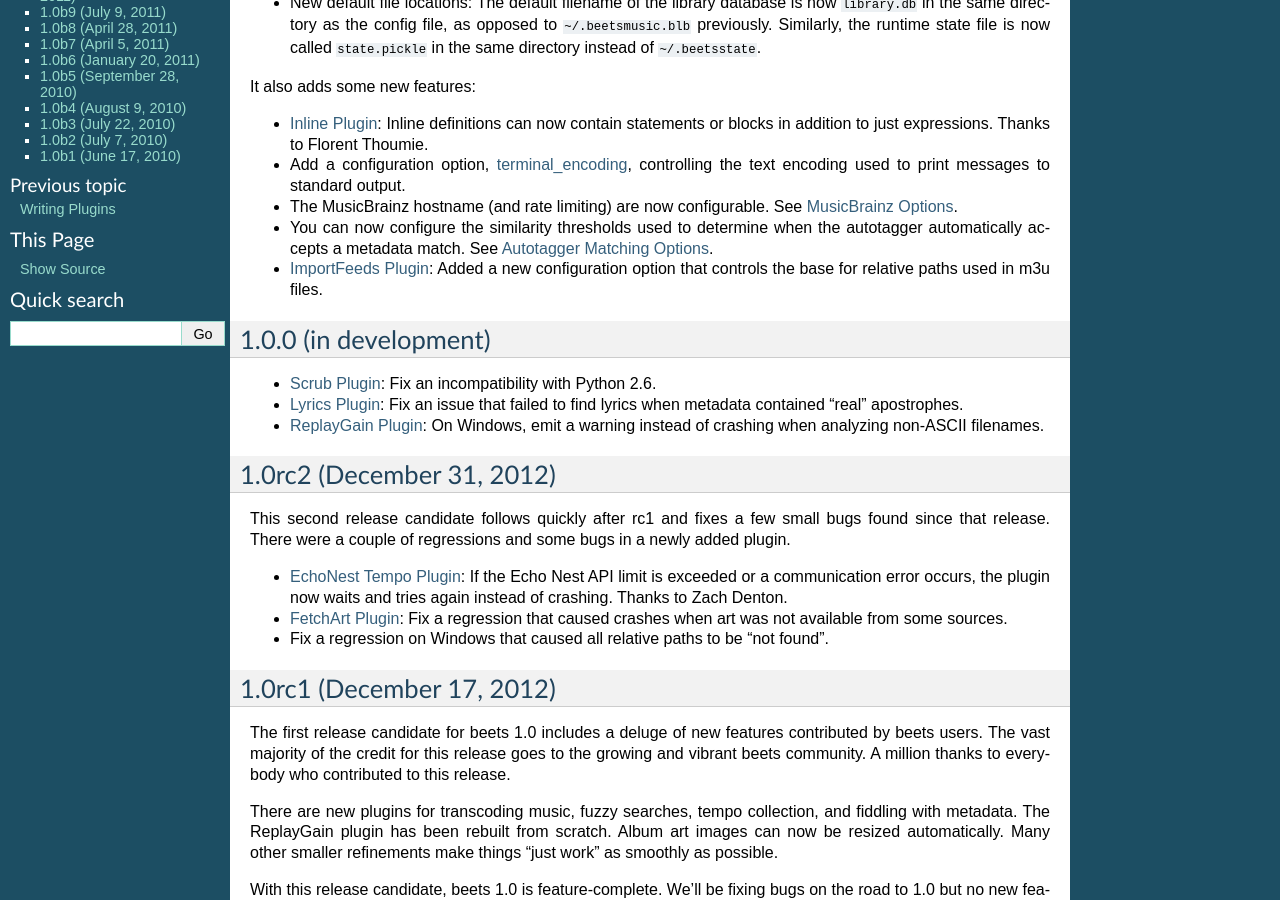
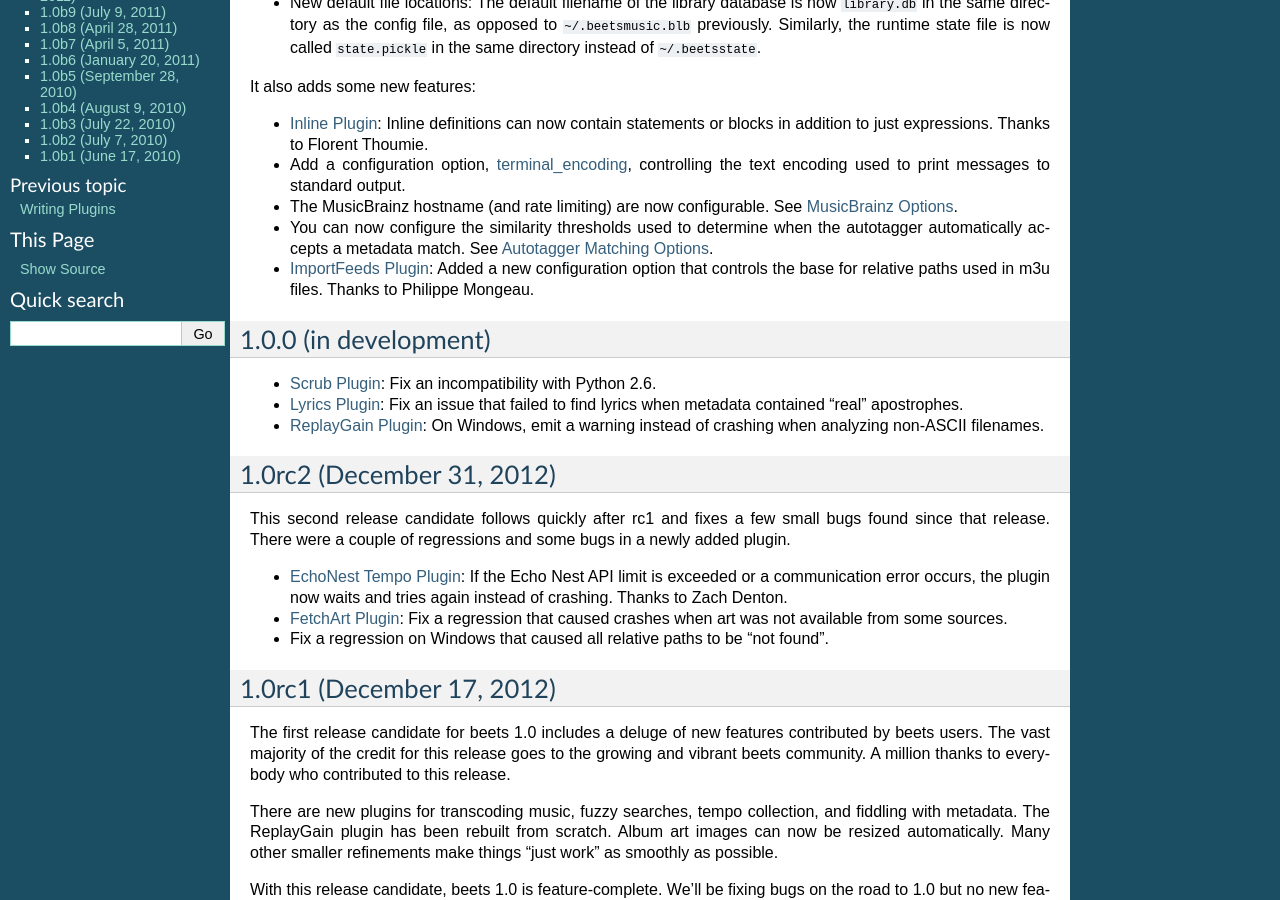
Before and after one commit to google-code-export/beets, a Sphinx documentation site: the page built from docs/changelog.rst, in a window 1280 px wide and 900 px high, scrolled down 326 px. Built offline with Sphinx 7.4.7, drawn with Linux system fonts in a browser that asks for light colours.

Commit message:
add thanks to changelog note for #74

```diff
--- a/docs/changelog.rst
+++ b/docs/changelog.rst
@@ -29,7 +29,7 @@ It also adds some new features:
 * You can now configure the similarity thresholds used to determine when the
   autotagger automatically accepts a metadata match. See :ref:`match-config`.
 * :doc:`/plugins/importfeeds`: Added a new configuration option that controls
-  the base for relative paths used in m3u files.
+  the base for relative paths used in m3u files. Thanks to Philippe Mongeau.
 
 1.0.0 (in development)
 ----------------------
```
